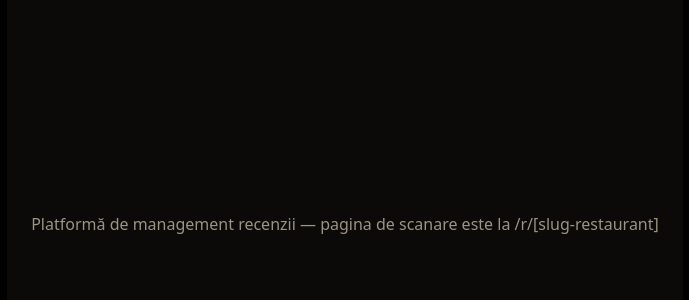
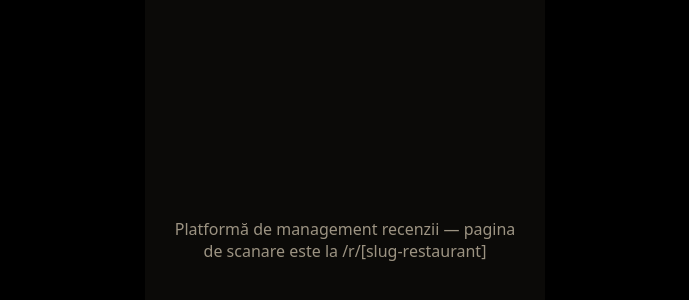
Before and after one commit to Dimiregele/ScanVogue, a Next.js app: page / in a window 1280 px wide. Shown: the part 200-500 px from the top of the page, without its empty margins (295-984 px from the left). Built offline with nearby package versions, Linux system fonts and the light colour scheme.

Commit message:
Update layout.tsx

```diff
--- a/app/layout.tsx
+++ b/app/layout.tsx
@@ -21,14 +21,27 @@ export default function RootLayout({
       <body
         style={{
           margin: 0,
+          padding: "16px", // Adaugă spațiu ca cardul să nu atingă marginea ecranului
           minHeight: "100vh",
           display: "flex",
           justifyContent: "center",
           alignItems: "center",
-          backgroundColor: "#000", // sau culoarea ta de fundal
+          backgroundColor: "#000",
+          boxSizing: "border-box",
+          overflowX: "hidden", // Previne scroll-ul orizontal nedorit
         }}
       >
-        {children}
+        {/* Un wrapper responsive care strânge cardul */}
+        <div
+          style={{
+            width: "100%",
+            maxWidth: "400px", // Ajustează valoarea dacă vrei să fie mai lat/îngust pe desktop
+            display: "flex",
+            justifyContent: "center",
+          }}
+        >
+          {children}
+        </div>
       </body>
     </html>
   );
```
